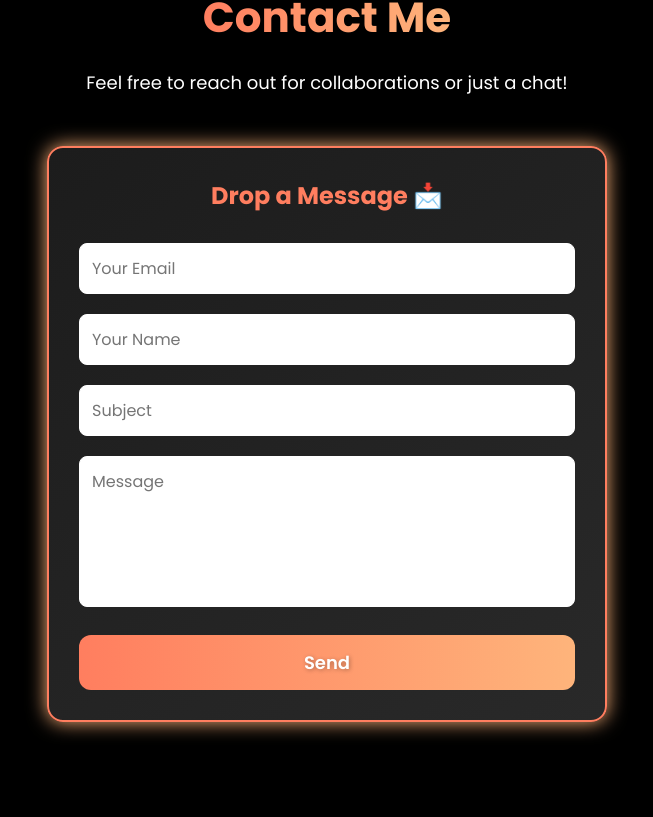
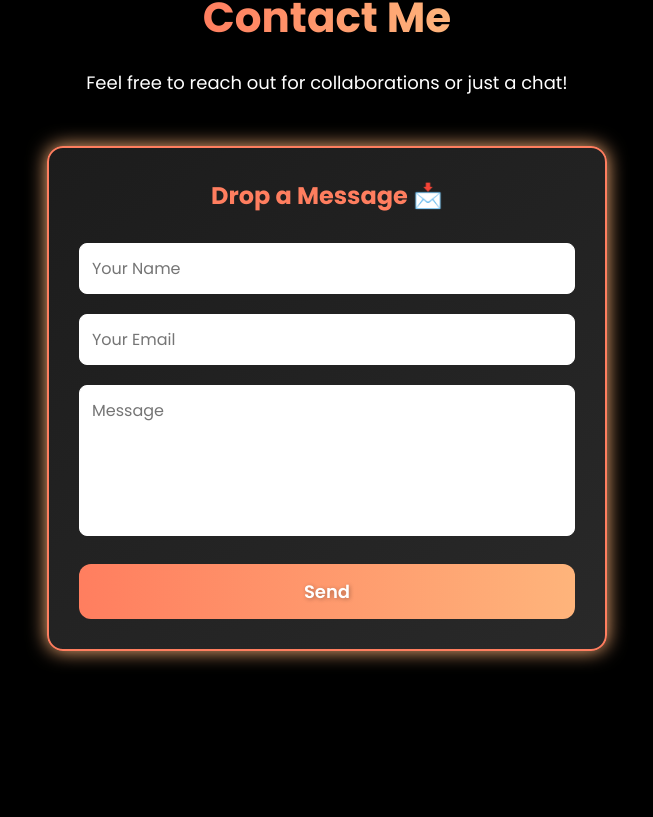
Before and after one commit to saisriharsha2003/Harsha_Portfolio, a React (Create React App) app: page / in a window 1280 px wide. Shown: the part 8123-8940 px from the top of the page, without its empty margins (313-966 px from the left). Built offline with nearby package versions, Linux system fonts and the light colour scheme.

Commit message:
modified contsact section logic

```diff
--- a/package.json
+++ b/package.json
@@ -39,6 +39,7 @@
     "slick-carousel": "^1.8.1",
     "styled-components": "^5.3.11",
     "svgo": "^2.8.0",
+    "sweetalert2": "^11.17.2",
     "typewriter-effect": "^2.19.0",
     "web-vitals": "^2.1.4"
   },
--- a/src/components/Contact/Contact.jsx
+++ b/src/components/Contact/Contact.jsx
@@ -1,39 +1,69 @@
-import React, { useRef, useState } from "react";
-import { Snackbar } from "@mui/material";
-import { Resend } from 'resend';
+import React, { useState } from "react";
+import Swal from "sweetalert2";
 import {
-  Container, Wrapper, Title, Desc, ContactForm, ContactTitle, ContactInput,
-  ContactInputMessage, ContactButton, FormContainer
+  Container,
+  Wrapper,
+  Title,
+  Desc,
+  ContactForm,
+  ContactTitle,
+  ContactInput,
+  ContactInputMessage,
+  ContactButton,
+  FormContainer,
 } from "./ContactStyle";
 
-const resend = new Resend('re_Gnuoz1Mb_CCZNnSfbaLWkjnDCtLkYwQAi');
+export default function Contact() {
+  const [result, setResult] = useState("");
 
-const Contact = () => {
-  const [open, setOpen] = useState(false);
-  const form = useRef();
+  const onSubmit = async (event) => {
+    event.preventDefault();
+    setResult("Sending....");
+    const formData = new FormData(event.target);
 
-  const handleSubmit = async (e) => {
-    e.preventDefault();
-
-    const { from_name, from_email, subject, message } = form.current;
-
-    if (!from_name.value || !from_email.value || !subject.value || !message.value) {
-      alert('Please fill in all fields');
-      return;
-    }
+    formData.append("access_key", "c5ed8572-81d3-495a-a9d5-a4166c94b9d6");
 
     try {
-      await resend.emails.send({
-        from: from_email.value,
-        to: 'saisriharsha.r@gmail.com',
-        subject: subject.value,
-        html: `<p><strong>${from_name.value}</strong> has sent a message:</p><p>${message.value}</p>`,
+      const response = await fetch("https://api.web3forms.com/submit", {
+        method: "POST",
+        body: formData,
       });
-      setOpen(true);
-      form.current.reset();
+
+      const data = await response.json();
+
+      if (data.success)
+      {
+        Swal.fire({
+          title: "🚀 Success!",
+          text: "Your message has been sent successfully!",
+          icon: "success",
+          confirmButtonColor: "#ff7e5f",
+          background: "linear-gradient(145deg, #1c1c1c, #292929)",
+          color: "#fff",
+        }).then((result) => {
+          if (result.isConfirmed || result.isDismissed) {
+            event.target.reset();
+            setResult("");
+          }
+        });
+
+      }
+      else {
+        Swal.fire({
+          title: "🚫 Error!",
+          text: "An error occurred while sending your message.",
+          icon: "error",
+          confirmButtonColor: "#ff7e5f",
+          background: "linear-gradient(145deg, #1c1c1c, #292929)",
+          color: "#fff",
+        }).then((result) => {
+          console.log("Error Alert closed", result);
+        });
+        setResult(data.message);
+      }
     } catch (error) {
-      console.error('Error sending email:', error);
-      alert('Failed to send email');
+      console.error("Error submitting form:", error);
+      setResult("An error occurred. Please try again.");
     }
   };
 
@@ -43,24 +73,26 @@ const Contact = () => {
         <Title>Contact Me</Title>
         <Desc>Feel free to reach out for collaborations or just a chat!</Desc>
         <FormContainer>
-          <ContactForm ref={form} onSubmit={handleSubmit}>
+          <ContactForm onSubmit={onSubmit}>
             <ContactTitle>Drop a Message 📩</ContactTitle>
-            <ContactInput placeholder="Your Email" name="from_email" required />
-            <ContactInput placeholder="Your Name" name="from_name" required />
-            <ContactInput placeholder="Subject" name="subject" required />
-            <ContactInputMessage placeholder="Message" rows="5" name="message" required />
+            <ContactInput placeholder="Your Name" name="name" required />
+            <ContactInput
+              placeholder="Your Email"
+              name="email"
+              type="email"
+              required
+            />
+            <ContactInputMessage
+              placeholder="Message"
+              rows="5"
+              name="message"
+              required
+            />
             <ContactButton type="submit" value="Send" />
           </ContactForm>
         </FormContainer>
-        <Snackbar
-          open={open}
-          autoHideDuration={6000}
-          onClose={() => setOpen(false)}
-          message="Email sent successfully!"
-        />
+        <span>{result}</span>
       </Wrapper>
     </Container>
   );
-};
-
-export default Contact;
+}
```
Also changed, not shown: 1 other file (tests, documents, lock files or other folders).
